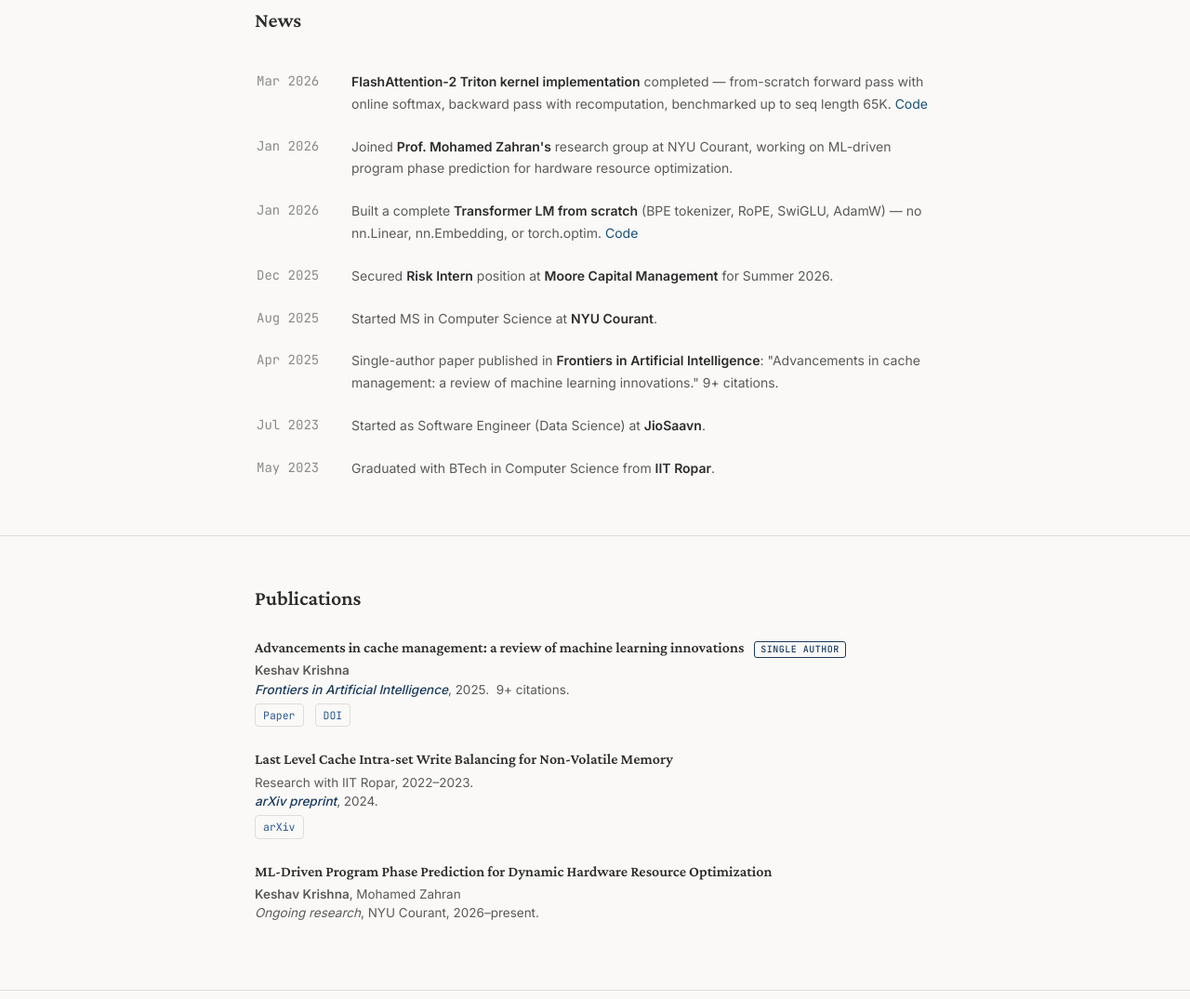
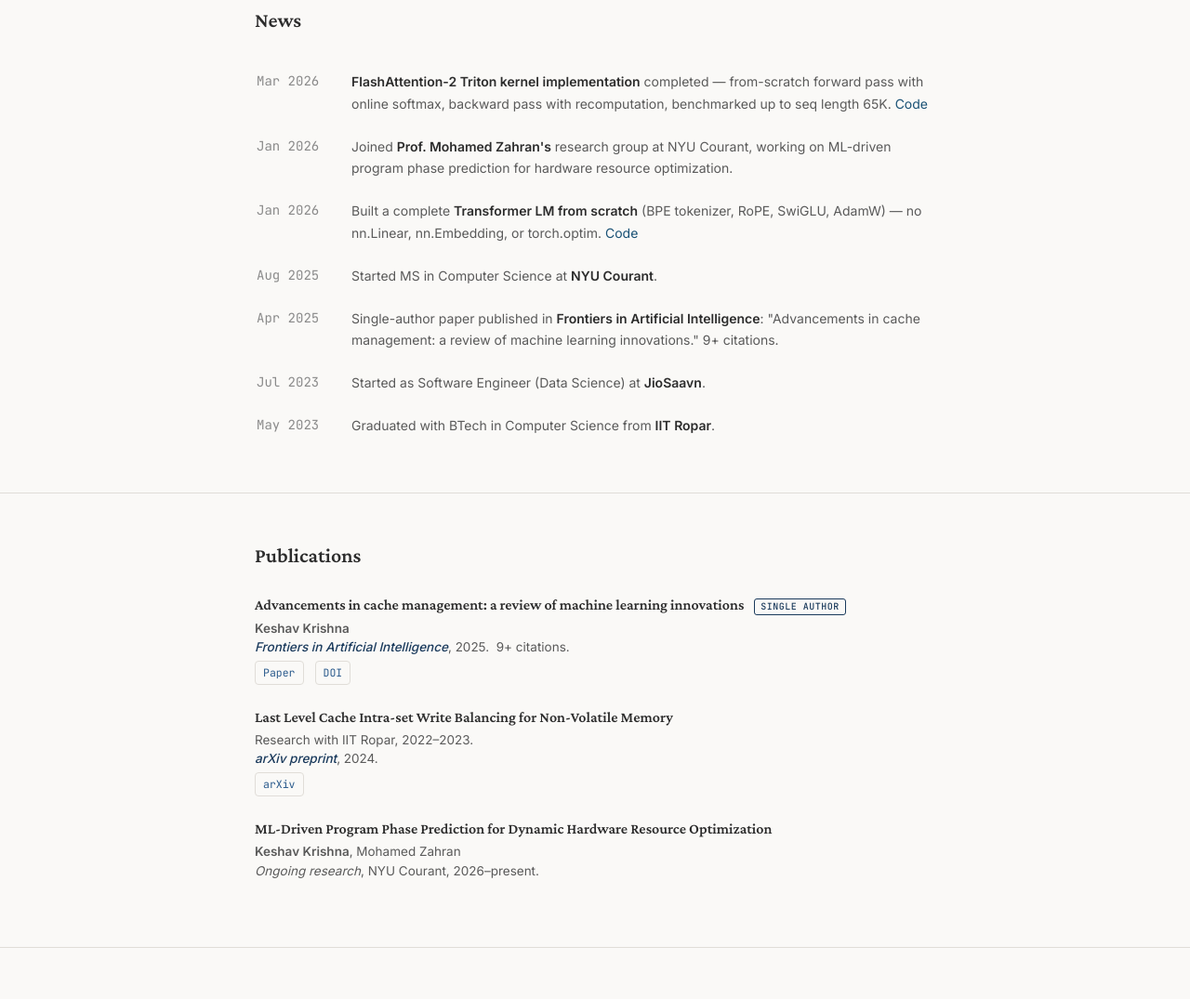
Before and after one commit to k-keshav-k/k-keshav-k.github.io, a plain HTML site: page index.html in a window 1280 px wide. Shown: the part 774-1849 px from the top of the page at 93% size. Drawn offline with nearby package versions, Linux system fonts and the light colour scheme.

Commit message:
Delete news entry for December 2025
Removed news entries for December 2025.

```diff
--- a/index.html
+++ b/index.html
@@ -353,10 +353,6 @@
                     <td class="news-text">Built a complete <strong>Transformer LM from scratch</strong> (BPE tokenizer, RoPE, SwiGLU, AdamW) — no nn.Linear, nn.Embedding, or torch.optim. <a href="https://github.com/k-keshav-k/Large-Language-Models-from-Scratch" target="_blank">Code</a></td>
                 </tr>
                 <tr>
-                    <td class="news-date">Dec 2025</td>
-                    <td class="news-text">Secured <strong>Risk Intern</strong> position at <strong>Moore Capital Management</strong> for Summer 2026.</td>
-                </tr>
-                <tr>
                     <td class="news-date">Aug 2025</td>
                     <td class="news-text">Started MS in Computer Science at <strong>NYU Courant</strong>.</td>
                 </tr>
```
